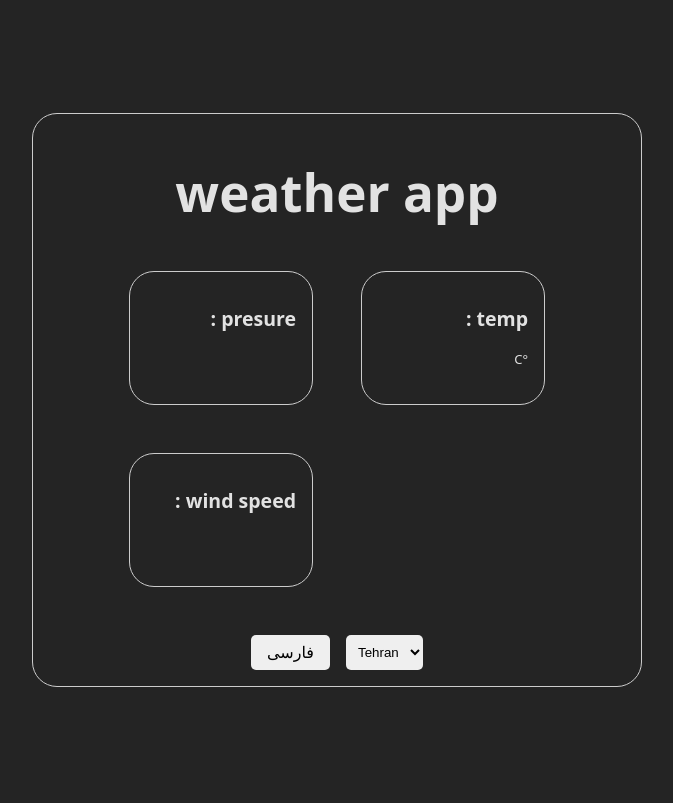
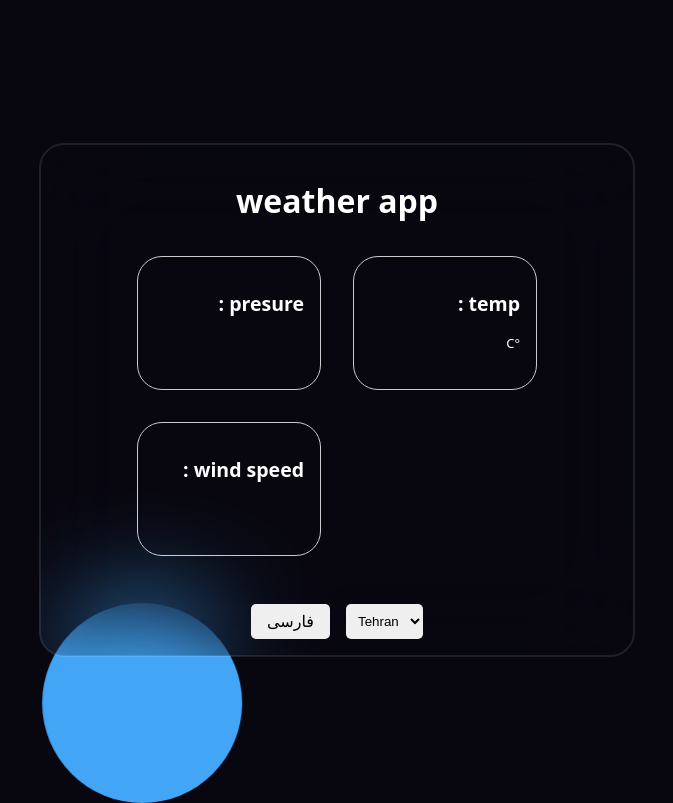
Before and after one commit to HosseinNaseran/weather, a React (Vite) app: page / in a window 1280 px wide. Shown: the whole page, without its empty margins (303-976 px from the left). Built offline with nearby package versions, Linux system fonts and the light colour scheme.

Commit message:
update live css

```diff
--- a/src/App.css
+++ b/src/App.css
@@ -3,40 +3,90 @@
    margin: 0 auto;
    padding: 2rem;
    text-align: center;
+
  }
+
  button {
    border-radius: 5px;
    border: none;
    padding: 0.5rem 1rem;
    font-size: 16px;
  }
+
  button:hover {
    cursor: pointer;
    background-color: rgba(255, 255, 255, 0.1);
  }
+
  button:active {
 
    outline: 1px solid white;
  }
+
  select {
    padding: 0.5rem;
    border-radius: 5px;
    border: none;
   }
- .weather-items-container{
-  border: 1px solid #ccc;
+  .container{
+
+    position: relative;
+    z-index: 1;
+
+  }
+
+  .weather-items-container {
     border-radius: 25px;
     padding: 1rem 5rem;
+    backdrop-filter: blur(50px);
+    border: 2px solid rgba(255, 255, 255, 0.1);
+    color: #fff;
+
+
+
+
 
   }
-.weather-items{
+  @keyframes animation {
+    0% {
+      transform: translate(0, 0);
+    }
+    25% {
+      transform: translate(0, 460px);
+    }
+    50% {
+      transform: translate(175px, 460px);
+    }
+    75% {
+      transform: translate(175px, 0px);
+    }
+    100% {
+      transform: translate(0, 0);
+    }
+  }
+  .shape {
+    background: #42a5f5;
+    border-radius: 100%;
+    width: 200px;
+    height: 200px;
+    position: absolute;
+    top: 0px;
+    left: 0px;
+    animation: animation 20s ease-in-out infinite;
+
+
+ }
+
+ .weather-items {
    display: grid;
    grid-template-columns: repeat(2, 1fr);
-  gap: 1rem;
+
    margin-bottom: 2rem;
+
+
  }
 
-.weather-item{
+ .weather-item {
    border: 1px solid #ccc;
    border-radius: 25px;
    font-size: small;
@@ -46,19 +96,21 @@
    margin: 1rem;
    direction: rtl;
    text-align: right;
-  transition:0.5s;
+   transition: 0.5s;
+
 
 
  }
+
  .weather-item * {
    pointer-events: none;
  }
 
-.weather-items :hover{
+ .weather-items :hover {
    box-shadow: 0px 0px 10px rgba(255, 255, 255, 0.5);
  }
 
- .weather-buttons{
+ .weather-buttons {
    display: flex;
    justify-content: center;
    gap: 1rem;
--- a/src/App.tsx
+++ b/src/App.tsx
@@ -22,8 +22,10 @@ function App() {
   const [isPersian, setIsPersian] = useState(false);
   const temp = weatherData?.main.temp ? weatherData.main.temp - 273.15 : undefined;
   return (
+    <div className="container">
+
+      <span className="shape"></span>
       <div className="weather-items-container">
-
 
         {isPersian ? <h1>هواشناسی</h1> : <h1>weather app</h1>}
 
@@ -32,7 +34,7 @@ function App() {
 
           <div className="weather-item">
 
-        {isPersian ? <div><h2>فشار هوا   :</h2><span> {weatherData?.main.pressure}</span> </div>:
+            {isPersian ? <div><h2>فشار هوا   :</h2><span> {weatherData?.main.pressure}</span> </div> :
               <div> <h2>presure :</h2> <span>{weatherData?.main.pressure}</span> </div>}
           </div>
           <div className="weather-item">
@@ -65,6 +67,7 @@ function App() {
           </select>
         </div>
       </div>
+    </div>
   );
 }
 
--- a/src/index.css
+++ b/src/index.css
@@ -11,6 +11,7 @@
    text-rendering: optimizeLegibility;
    -webkit-font-smoothing: antialiased;
    -moz-osx-font-smoothing: grayscale;
+    background-color: #080710;
  }
 
  body {
@@ -19,9 +20,9 @@ body {
    place-items: center;
    min-width: 320px;
    min-height: 100vh;
+
  }
 
  h1 {
-  font-size: 3.2em;
    line-height: 1.1;
  }
```
Lines whose indentation alone changed are shown as unchanged.
